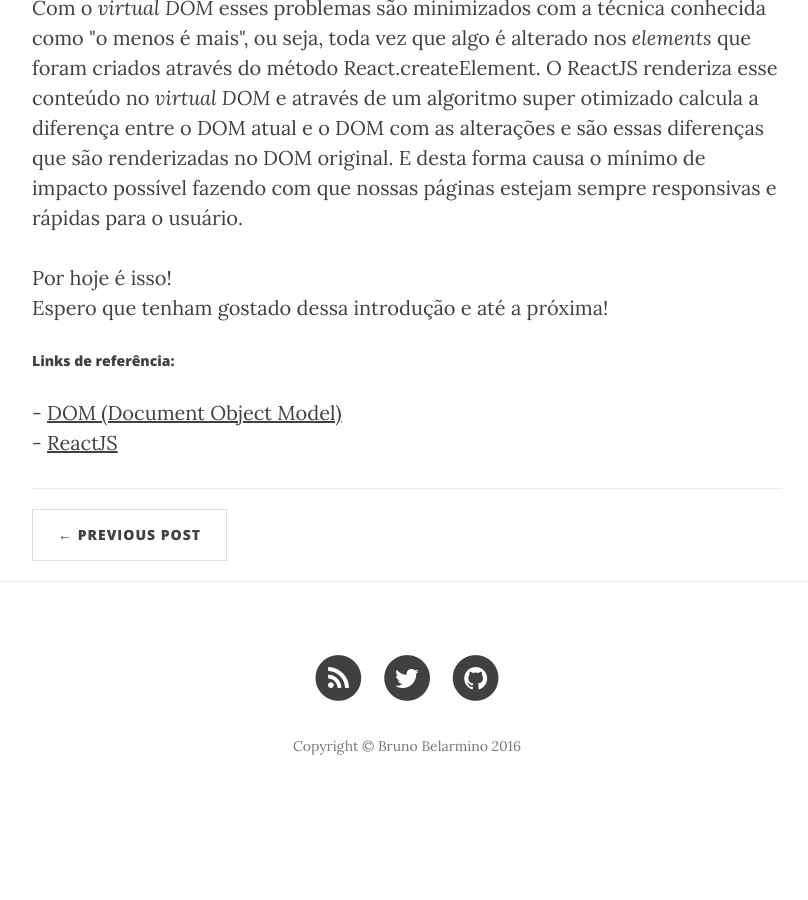
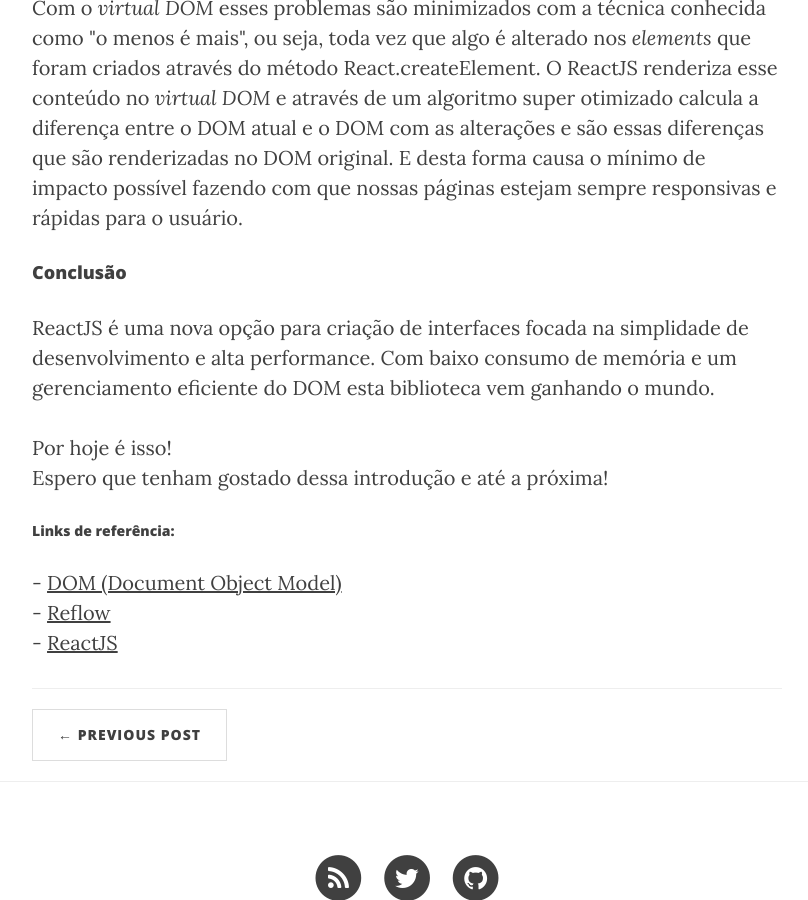
Before and after one commit to brunobelarmino/brunobelarmino.github.io, a Jekyll site: the page built from _posts/2016-02-01-reactjs-101.markdown, in a window 1280 px wide and 900 px high, scrolled down 2771 px. Shown: the whole window, without its empty margins (233-1041 px from the left). Built offline with Jekyll 4.4.1, drawn with Linux system fonts in a browser that asks for light colours; nearby versions of some CDN libraries; comment, search, counter and statistics services are not loaded; before the commit the page ends 3593 px from its top, so only the background shows below that.

Commit message:
melhorias post reactjs 101

```diff
--- a/_posts/2016-02-01-reactjs-101.markdown
+++ b/_posts/2016-02-01-reactjs-101.markdown
@@ -107,6 +107,12 @@
 	 Com o <em>virtual DOM</em> esses problemas são minimizados com a técnica conhecida como  "o menos é mais", ou seja, toda vez que algo é alterado nos <em>elements</em> que foram criados através do método React.createElement. O ReactJS renderiza esse conteúdo no <em>virtual DOM</em> e através de um algoritmo super otimizado calcula a diferença entre o DOM atual e o DOM com as alterações e são essas diferenças que são renderizadas no DOM original. E desta forma causa o mínimo de impacto possível fazendo com que nossas páginas estejam sempre responsivas e rápidas para o usuário.
 </p>
 
+<h4>Conclusão</h4>
+
+<p>
+	ReactJS é uma nova opção para criação de interfaces focada na simplidade de desenvolvimento e alta performance. Com baixo consumo de memória e um gerenciamento eficiente do DOM esta biblioteca vem ganhando o mundo.
+</p>
+
 <p>
 	Por hoje é isso!
 	<br>
@@ -116,6 +122,8 @@
 <h5>Links de referência:</h5>
 <p>
 	- <a target="_blank" href="https://developer.mozilla.org/en-US/docs/Web/API/Document_Object_Model/Introduction">DOM (Document Object Model)</a>
+	<br>
+	- <a target="_blank" href="https://developers.google.com/speed/articles/reflow">Reflow</a>
 	<br>
 	- <a target="_blank" href="https://facebook.github.io/react/docs/getting-started.html">ReactJS</a>
 </p>
```
Also changed, not shown: other parts of _posts/2016-02-01-reactjs-101.markdown (+1 -1 lines).
